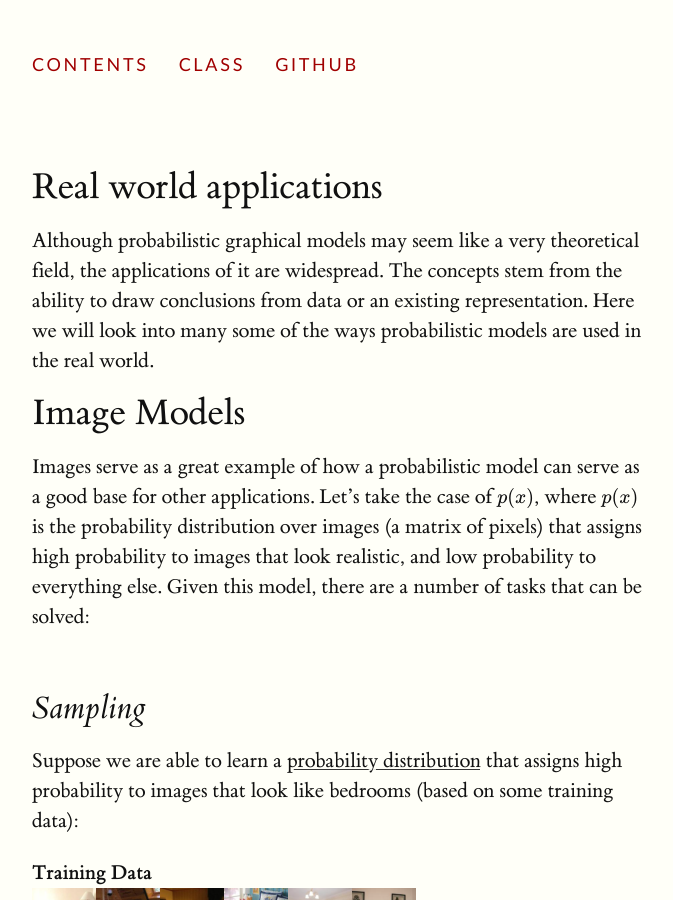
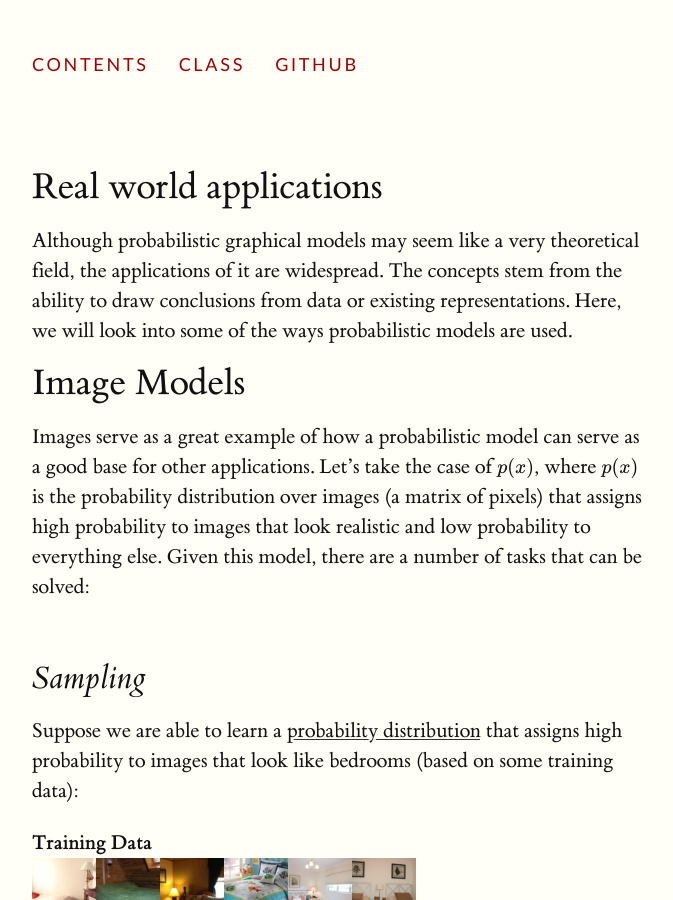
Before and after one commit to ermongroup/cs228-notes, a Jekyll site: the page built from preliminaries/applications/index.md, in a window 1280 px wide and 900 px high. Shown: the whole window, without its empty margins (128-801 px from the left). Built offline with Jekyll 4.4.1, drawn with Linux system fonts in a browser that asks for light colours; formulas are drawn with MathJax 3; some of the changed text lies outside the part shown.

Commit message:
Update index.md

```diff
--- a/preliminaries/applications/index.md
+++ b/preliminaries/applications/index.md
@@ -3,11 +3,11 @@ layout: post
 title: Real World Applications
 ---
 
-Although probabilistic graphical models may seem like a very theoretical field, the applications of it are widespread. The concepts stem from the ability to draw conclusions from data or an existing representation. Here we will look into many some of the ways probabilistic models are used in the real world.
+Although probabilistic graphical models may seem like a very theoretical field, the applications of it are widespread. The concepts stem from the ability to draw conclusions from data or existing representations. Here, we will look into some of the ways probabilistic models are used.
 
 # Image Models
 
-Images serve as a great example of how a probabilistic model can serve as a good base for other applications. Let's take the case of $$p(x)$$, where $$p(x)$$ is the probability distribution over images (a matrix of pixels) that assigns high probability to images that look realistic, and low probability to everything else. Given this model, there are a number of tasks that can be solved:
+Images serve as a great example of how a probabilistic model can serve as a good base for other applications. Let's take the case of $$p(x)$$, where $$p(x)$$ is the probability distribution over images (a matrix of pixels) that assigns high probability to images that look realistic and low probability to everything else. Given this model, there are a number of tasks that can be solved:
 
 ## Sampling
 
```
Also changed, not shown: other parts of preliminaries/applications/index.md (+2 -2 lines).
